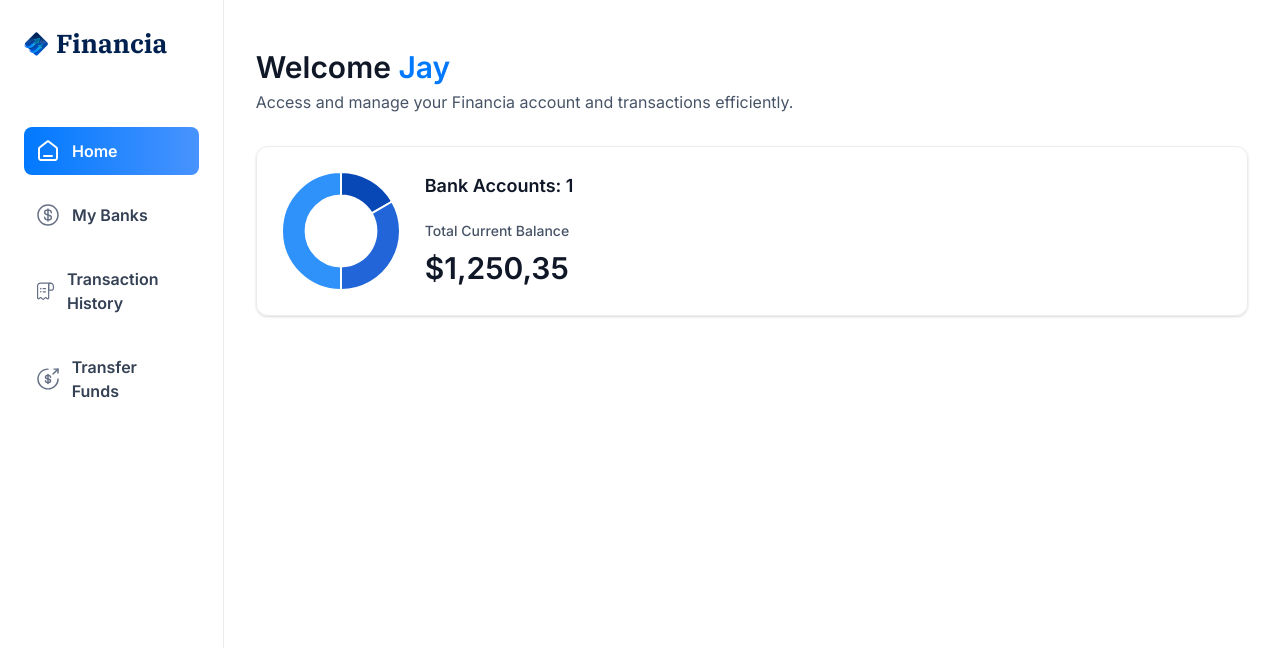
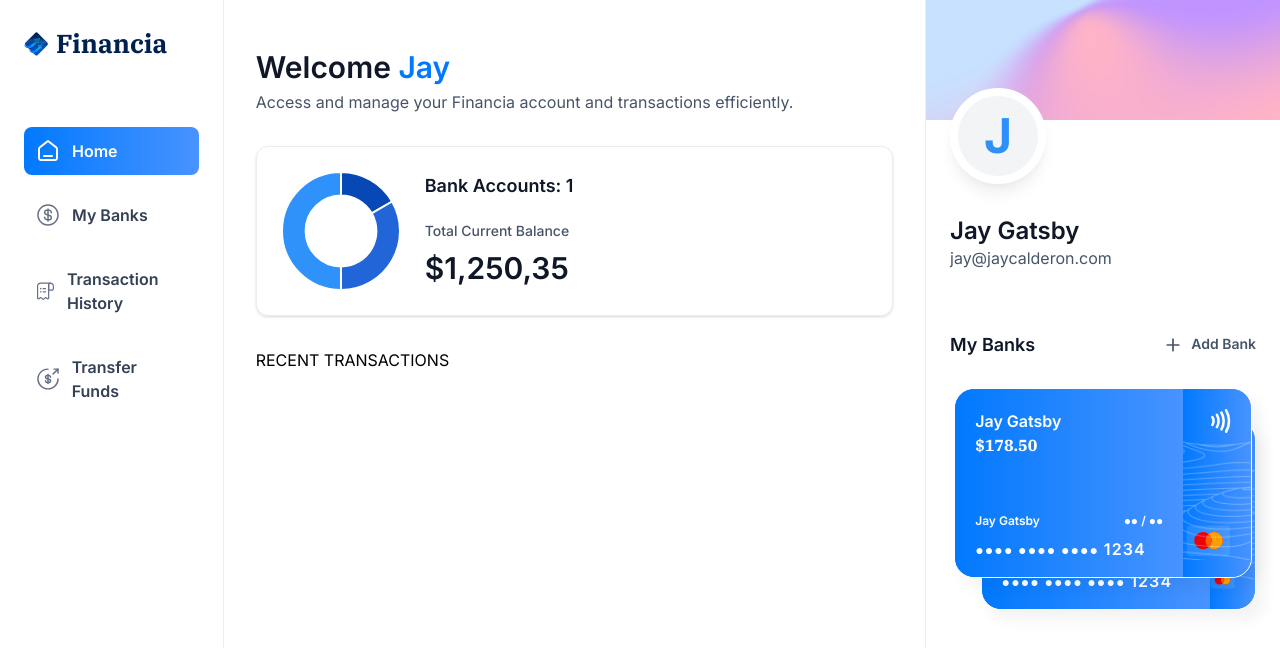
Before and after one commit to cald0145/Banking-App-V1, a Next.js app: page / in a window 1280 px wide. Shown: the top 648 px of the page. Built offline with nearby package versions, Linux system fonts and the light colour scheme.

Commit message:
Add right sidebar with bank cards, add styling

```diff
--- a/app/(root)/page.tsx
+++ b/app/(root)/page.tsx
@@ -1,9 +1,10 @@
 import HeaderBox from "@/components/HeaderBox";
+import RightSidebar from "@/components/RightSidebar";
 import TotalBalanceBox from "@/components/TotalBalanceBox";
 import React from "react";
 
 const Home = () => {
-  const loggedIn = { firstName: 'Jay'};
+  const loggedIn = { firstName: "Jay", lastName: "Gatsby", email:'jay@jaycalderon.com' };
   return (
     <section className="home">
       <div className="home-content">
@@ -21,9 +22,16 @@
             totalCurrentBalance={1250.35}
           />
         </header>
+        RECENT TRANSACTIONS
       </div>
+
+      <RightSidebar
+      user={loggedIn}
+      transactions={[]}
+      banks={[{ currentBalance: 178.50}, { currentBalance: 800.40}]}
+      />
     </section>
-  )
+  );
 };
 
 export default Home;
--- /dev/null
+++ b/components/BankCard.tsx
@@ -0,0 +1,62 @@
+import { formatAmount } from '@/lib/utils'
+import Image from 'next/image'
+import Link from 'next/link'
+import React from 'react'
+
+const BankCard = ({account, userName, showBalance = true }: CreditCardProps) => {
+  return (
+    <div className='flex flex-col'>
+        <Link href='/' className='bank-card'>
+            <div className='bank-card_content'>
+                <div>
+                    <h1 className='text-16 font-semibold text-white'>
+                    {account.name || userName}
+                    </h1>
+                    <p className='font-ibm-plex-serif font-black text-white'>
+                        {formatAmount(account.currentBalance)}
+                    </p>
+                </div>
+                <article className='flex flex-col gap-2'>
+                    <div className='flex justify-between'>
+                        <h1 className='text-12 font-semibold text-white'>
+                            {userName}
+                        </h1>
+                        <h2 className='text-12 font-semibold text-white'>
+                        ●● / ●●
+                        </h2>
+                    </div>
+                    <p className='text-14 font-semibold tracking-[1.1px] text-white'>
+                        ●●●● ●●●● ●●●● <span className='text-16'>1234</span>
+                    </p>
+                </article>
+            </div>
+            <div className='bank-card_icon'>
+                <Image
+                src='/icons/Paypass.svg'
+                width={20}
+                height={24}
+                alt='pay'
+                />
+                <Image
+                src='/icons/mastercard.svg'
+                width={45}
+                height={32}
+                alt='mastercard'
+                className='ml-5'
+                />
+            </div>
+            <Image
+            src='/icons/lines.png'
+            width={316}
+            height={190}
+            alt='lines'
+            className='absolute top-0 left-0'
+            />
+        </Link>
+
+        {/* COPY */}
+    </div>
+  )
+}
+
+export default BankCard
--- /dev/null
+++ b/components/RightSidebar.tsx
@@ -0,0 +1,62 @@
+import Image from "next/image";
+import Link from "next/link";
+import React from "react";
+import BankCard from "./BankCard";
+
+const RightSidebar = ({ user, transactions, banks }: RightSidebarProps) => {
+  return (
+    <aside className="right-sidebar">
+      <section className="flex flex-col pb-8">
+        {/* background gradient mesh added in global css which uses gradient svg */}
+        <div className="profile-banner"></div>
+        <div className="profile">
+          <div className="profile-img">
+            <span className="text-5xl font-bold text-blue-500">
+              {user.firstName[0]}
+            </span>
+          </div>
+          <div className="profile-details">
+            <h1 className="profile-name">
+              {user.firstName} {user.lastName}
+            </h1>
+            <p className="profile-email">{user.email}</p>
+          </div>
+        </div>
+      </section>
+
+      <section className="banks">
+        <div className="flex w-full justify-between">
+          <h2 className="header-2">My Banks</h2>
+          <Link href="/" className="flex gap-2">
+            <Image src="/icons/plus.svg" width={20} height={20} alt="plus" />
+            <h2 className="text-14 font-semibold text-gray-600">Add Bank</h2>
+          </Link>
+        </div>
+        {banks?.length > 0 && (
+          <div className="relative flex flex-1 flex-col items-center justify-center gap-5">
+            <div className="relative z-10">
+              <BankCard
+                key={banks[0].$id}
+                account={banks[0]}
+                userName={`${user.firstName} ${user.lastName}`}
+                showBalance={false}
+              />
+            </div>
+            {banks[1] && (
+              <div className="absolute right-0 top-8 z-0 w-[90%]">
+                <BankCard
+                  key={banks[1].$id}
+                  account={banks[1]}
+                  userName={`${user.firstName} ${user.lastName}`}
+                  showBalance={false}
+                />
+              </div>
+            )}
+          </div>
+        )}
+      </section>
+    </aside>
+  );
+};
+
+export default RightSidebar;
```
Lines whose indentation alone changed are shown as unchanged.
